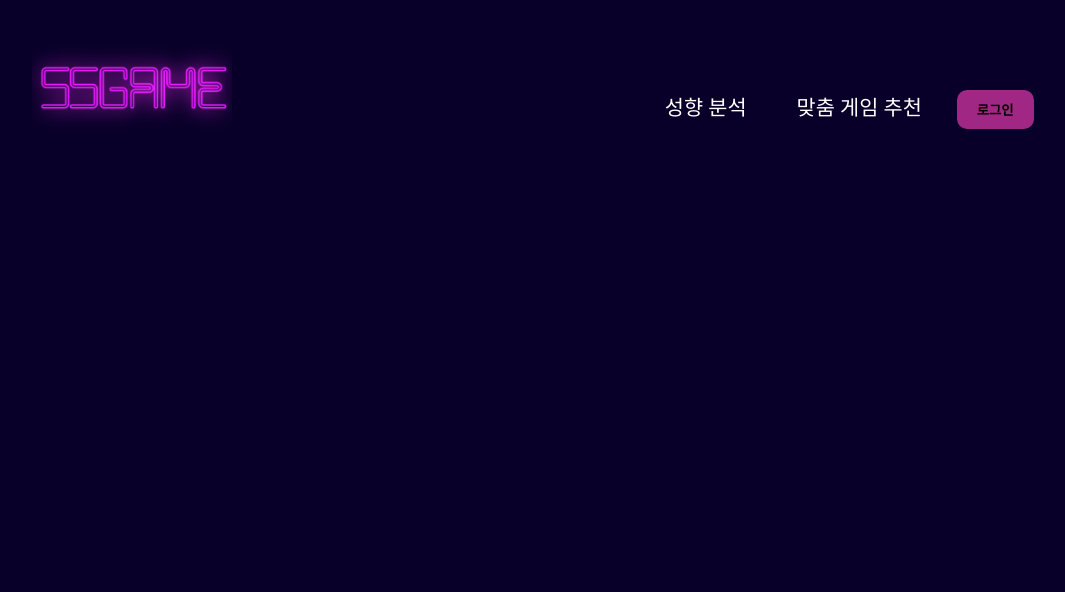
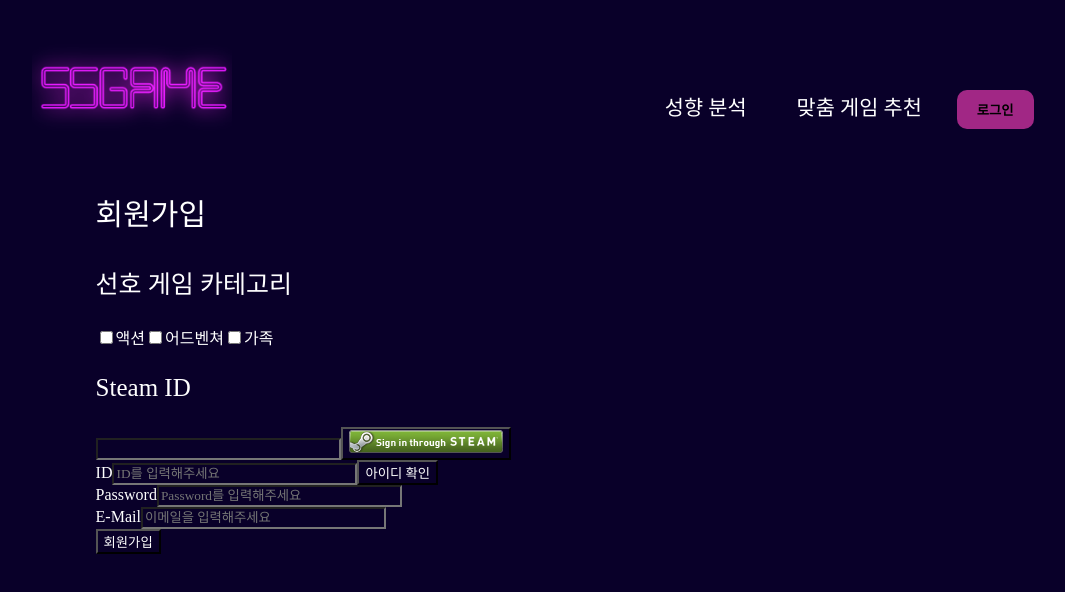
Before and after one commit to SSAFY-siXteam/SSGAME, a React (Create React App) app in the folder frontend/: page /register in a window 1280 px wide. Before the commit this address had no page. Shown: the top 592 px of the page, without its empty margins (102-1167 px from the left). Built offline with nearby package versions, Linux system fonts and the light colour scheme; a web font is replaced by a local one.

Commit message:
#S06P22A306-27 Create: page 생성

```diff
--- a/frontend/src/App.js
+++ b/frontend/src/App.js
@@ -12,7 +12,7 @@ function App() {
       <Grid>
         <Routes>
           <Route path="/" element={<Main />} />
-          <Route path="/SignUp" element={<SignUpPage />} />
+          <Route path="/register" element={<SignUpPage />} />
         </Routes>
       </Grid>
     </>
--- a/frontend/src/apis/openID.js
+++ b/frontend/src/apis/openID.js
@@ -1,11 +1,10 @@
 import { UserManager } from "oidc-client";
 
-export function openIDLogIn() {
-  const onLogin = () => {
+export const openIDLogIn = () => {
   const settings = {
-      authority: " https://steamcommunity.com/openid",
+    authority: "http://localhost:3000/oidc",
     client_id: "A523B13BD02DE21FB0088B9CD46DE699",
-      redirect_uri: "http://localhost:3000/",
+    redirect_uri: "https://steamcommunity.com/openid/login",
   };
 
   const userManager = new UserManager(settings);
@@ -19,5 +18,3 @@ export function openIDLogIn() {
     });
   console.log("userManager:", userManager);
 };
-  return onLogin;
-}
--- a/frontend/src/components/atoms/Button/Button.jsx
+++ b/frontend/src/components/atoms/Button/Button.jsx
@@ -5,7 +5,7 @@ import PropTypes from "prop-types";
 /**
  * Primary UI component for user interaction
  */
-export function Button({ primary, custom, size, label, img }) {
+export function Button({ primary, custom, size, label, img, onClick }) {
   const mode = primary
     ? "storybook-button--primary"
     : "storybook-button--secondary";
@@ -13,7 +13,7 @@ export function Button({ primary, custom, size, label, img }) {
   // steam log in button
   if (custom === "STEAM_LOG_IN_BUTTON") {
     return (
-      <button>
+      <button onClick={onClick}>
         <img src={img} />
         {label}
       </button>
--- a/frontend/src/components/atoms/Input/Input.jsx
+++ b/frontend/src/components/atoms/Input/Input.jsx
@@ -10,6 +10,7 @@ export function Input({
   maxLength,
   size,
   placeholder,
+  value,
 }) {
   return (
     <UserInput
@@ -21,6 +22,7 @@ export function Input({
       maxLength={maxLength}
       placeholder={placeholder}
       size={size}
+      value={value}
     ></UserInput>
   );
 }
--- a/frontend/src/components/pages/SignUpPage/SignUpPage.js
+++ b/frontend/src/components/pages/SignUpPage/SignUpPage.js
@@ -2,11 +2,19 @@ import React, { useState } from "react";
 import PropTypes from "prop-types";
 import SignUp from "../../templates/SignUp/SignUp";
 import { Button } from "../../atoms/Button/Button";
+import { Input } from "../../atoms/Input/Input";
 import { InfoInput } from "../../organisms/InfoInput/InfoInput";
 import steamLogInImg from "../../../assets/img/button/steambutton/sits_small.png";
 import { CheckBoxModule } from "../../organisms/CheckBoxModule/CheckBoxModule";
+import { openIDLogIn } from "../../../apis/openID";
 // checkbox list 객체
 const SignUpPage = () => {
+  const [steam, setSteam] = useState();
+
+  const onSteamIDBtnClick = () => {
+    openIDLogIn();
+  };
+
   const arg = {
     checkBox: CheckBoxModule({
       list: [
@@ -15,7 +23,19 @@ const SignUpPage = () => {
         { content: "가족", fontSize: 10, label: "family" },
       ],
     }),
-    steamID: Button({ img: steamLogInImg, custom: "STEAM_LOG_IN_BUTTON" }),
+    steamIDInput: Input({
+      id: "unmodifiable",
+      type: "text",
+      minLength: 8,
+      maxLength: 15,
+      size: 30,
+      value: steam,
+    }),
+    steamID: Button({
+      img: steamLogInImg,
+      custom: "STEAM_LOG_IN_BUTTON",
+      onClick: onSteamIDBtnClick,
+    }),
     infoInput: InfoInput({
       id: {
         label: "id",
@@ -51,6 +71,7 @@ const SignUpPage = () => {
   return (
     <SignUp
       checkBox={arg.checkBox}
+      steamIDInput={arg.steamIDInput}
       steamID={arg.steamID}
       infoInput={arg.infoInput}
       registerBtn={arg.registerBtn}
--- a/frontend/src/components/templates/SignUp/SignUp.js
+++ b/frontend/src/components/templates/SignUp/SignUp.js
@@ -1,15 +1,25 @@
 import React, { useState } from "react";
 import PropTypes from "prop-types";
+import { Header, CategoryHeader } from "./styles";
 
 // checkbox list 객체
-export default function SignUp({ checkBox, steamID, infoInput, registerBtn }) {
+export default function SignUp({
+  checkBox,
+  steamIDInput,
+  steamID,
+  infoInput,
+  registerBtn,
+}) {
   return (
     <div>
-      <p>회원가입</p>
-      <p>선호 게임 카테고리</p>
+      <Header>회원가입</Header>
+      <CategoryHeader>선호 게임 카테고리</CategoryHeader>
       <div>{checkBox}</div>
-      <p>Steam ID</p>
-      <div>{steamID}</div>
+      <CategoryHeader>Steam ID</CategoryHeader>
+      <div>
+        {steamIDInput}
+        {steamID}
+      </div>
       <div>{infoInput}</div>
       <div>{registerBtn}</div>
     </div>
--- /dev/null
+++ b/frontend/src/components/templates/SignUp/styles.js
@@ -0,0 +1,8 @@
+import styled from "styled-components";
+
+export const Header = styled.p`
+  font-size: 30px;
+`;
+export const CategoryHeader = styled.p`
+  font-size: 25px;
+`;
```
Also changed, not shown: 1 other file (tests, documents, lock files or other folders). Lines whose indentation alone changed are shown as unchanged.
